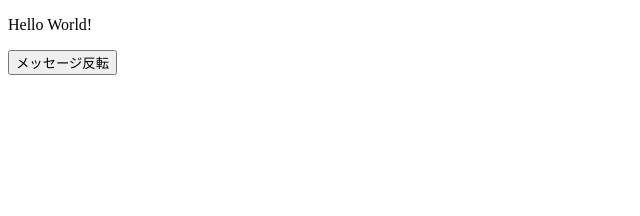
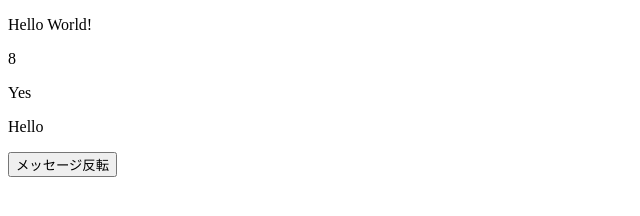
Before and after one commit to yuta-katayama-23/intro-vuejs, a plain HTML site: page index.html in a window 1280 px wide. Shown: the whole page, without its empty margins (0-640 px from the left). Drawn offline with Linux system fonts and the light colour scheme.

Commit message:
テンプレート構文でできる事の確認（jsの式が動く）

```diff
--- a/index.html
+++ b/index.html
@@ -10,8 +10,11 @@
 
 <body>
     <div id="app">
-        <p>{{message}}</p>
-        <button v-on:click="reverseMessage"> メッセージ反転</button>
+        <p>{{ message }}</p>
+        <p>{{ number + 5 }}</p>
+        <p>{{ ok ? 'Yes' : 'No' }}</p>
+        <p>{{ sayHello() }}</p>
+        <button v-on:click="reverseMessage">メッセージ反転</button>
     </div>
 
     <script src="vue.js"></script>
@@ -19,11 +22,16 @@
         new Vue({
             el: '#app',
             data: {
-                message: 'Hello World!'
+                message: 'Hello World!',
+                number: 3,
+                ok: true
             },
             methods: {
                 reverseMessage: function () {
                     this.message = this.message.split('').reverse().join('')
+                },
+                sayHello: function () {
+                    return 'Hello';
                 }
             }
         })
```
